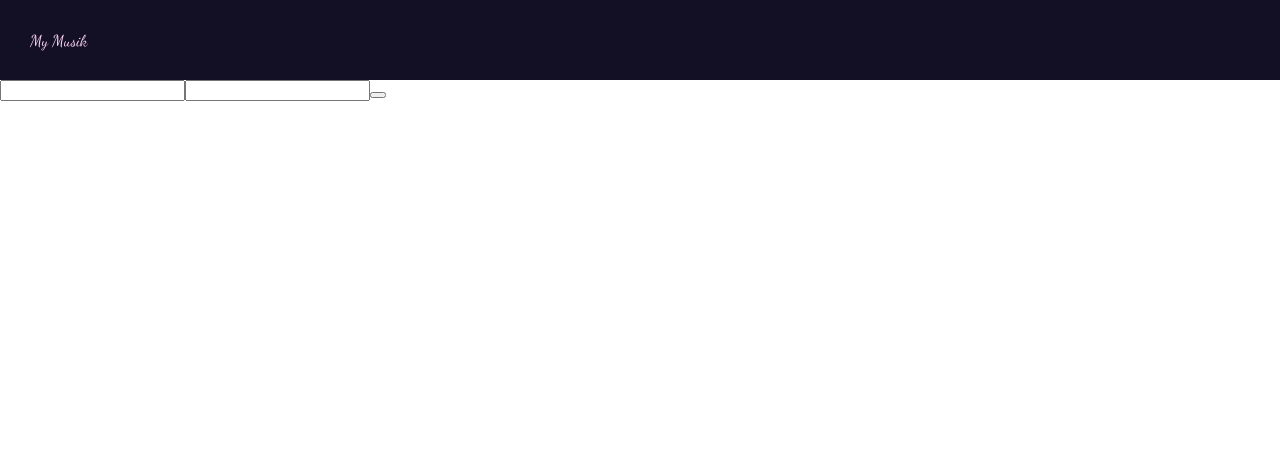
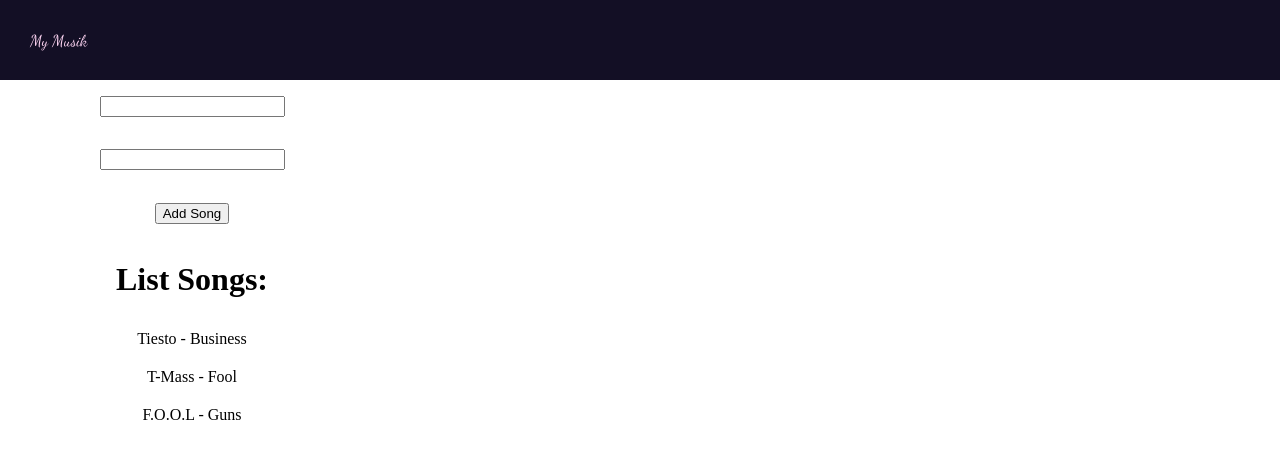
Before and after one commit to SergeyZhilin93/my_musik, a React (Create React App) app: page / in a window 1280 px wide. Shown: the top 458 px of the page. Built offline with nearby package versions, Linux system fonts and the light colour scheme.

Commit message:
add list songs

```diff
--- a/src/App.js
+++ b/src/App.js
@@ -1,12 +1,14 @@
 import React from "react"
 import { Header } from './components/Header'
 import { CreateFilePage } from './pages/CreateFilePage'
+import { ListPage } from './pages/ListForm'
 
 function App() {
   return (
     <>
       <Header/>
       <CreateFilePage/>
+      <ListPage/>
     </>
   );
 }
--- a/src/pages/CreateFilePage/index.js
+++ b/src/pages/CreateFilePage/index.js
@@ -1,4 +1,5 @@
 import React from 'react'
+import './style.css'
 
 export function CreateFilePage() {
   return(
@@ -6,7 +7,7 @@ export function CreateFilePage() {
 			<form type="submit" className='create_file-container'>
 				<input type="text" />
 				<input type="text" />
-				<button className='create_file-container__button'/>
+				<button className='create_file-container__button'>Add Song</button>
 			</form>
 		</>
 	)
--- a/src/pages/CreateFilePage/style.css
+++ b/src/pages/CreateFilePage/style.css
@@ -0,0 +1,12 @@
+.create_file-container {
+	height: 20vh;
+	width: 30%;
+  display: flex;
+	align-items: center;
+	flex-direction: column;
+	justify-content: space-around;
+}
+
+.create_file-container__button {
+
+}
--- /dev/null
+++ b/src/pages/ListForm/index.js
@@ -0,0 +1,30 @@
+import React from 'react'
+import './style.css'
+
+export function ListPage() {
+	let firstSong = {
+		author: 'Tiesto',
+		songName: 'Business',
+	}
+	let secondSong = {
+		author: 'T-Mass',
+		songName: 'Fool',
+	}
+	let trithSong = {
+		author: 'F.O.O.L',
+		songName: 'Guns',
+	}
+	// const test = () => {
+	// 	console.log('song:', `${user.author} - ${user.songName}`)
+	// }
+	return(
+		<>
+			<div className='list-page-container'>
+				<h1>List Songs:</h1>
+				<p className='list-page-container__song'>{firstSong.author} - {firstSong.songName}</p>
+				<p className='list-page-container__song'>{secondSong.author} - {secondSong.songName}</p>
+				<p className='list-page-container__song'>{trithSong.author} - {trithSong.songName}</p>
+			</div>
+		</>
+	)
+}
--- /dev/null
+++ b/src/pages/ListForm/style.css
@@ -0,0 +1,11 @@
+.list-page-container {
+  width: 30%;
+	height: 100vh;
+	display: flex;
+	flex-direction: column;
+	align-items: center;
+}
+.list-page-container__song {
+	margin: 0;
+	padding: 10px 0;
+}
```
